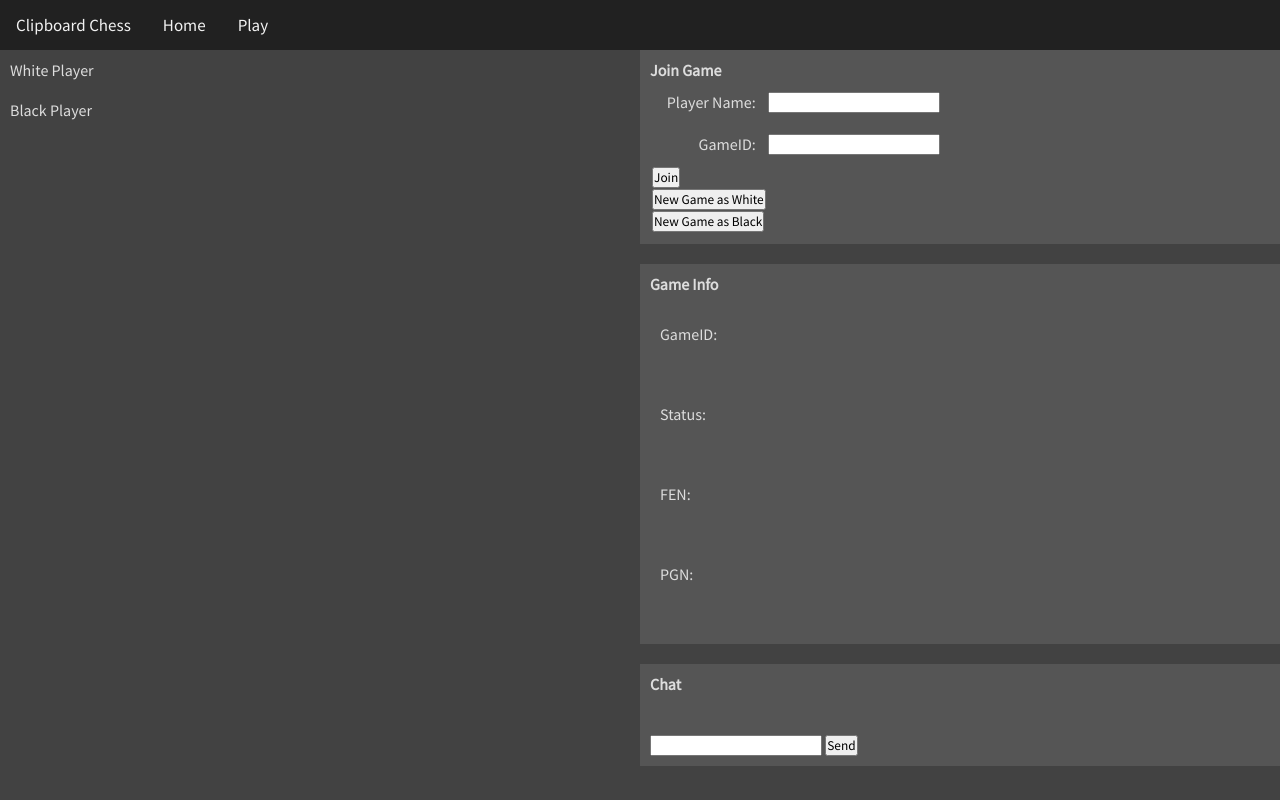
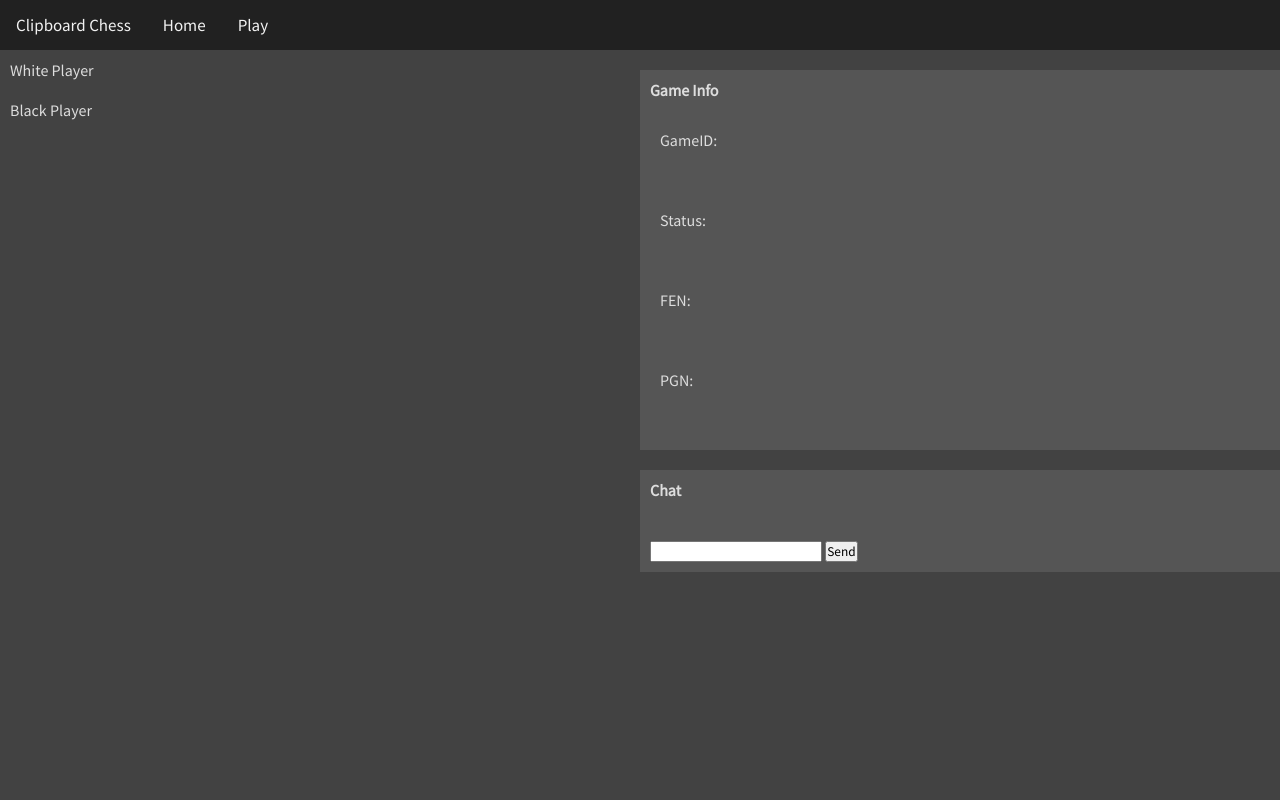
Before and after one commit to WilliamDann/clipboard-chess, a website: page public/index.html in a window 1280 px wide. Both pictures are taken after a click on the button "Join". Drawn offline with nearby package versions, Linux system fonts and the light colour scheme; no server answers.

Commit message:
fixed #5

```diff
--- a/public/index.html
+++ b/public/index.html
@@ -70,7 +70,7 @@
                </table>
             </div><br>
 
-            <div id="game_info" class="info">
+            <div id="game_info" class="info" style='visibility: hidden;'>
                 <b>Game Info</b><br><br>
                 <p>GameID: </p> <p id="gameIDDisplay"></p> <br>
                 <p>Status:</p> <p id="status"></p> <br>
@@ -78,7 +78,7 @@
                 <p>PGN:</p> <p id="pgn"></p> <br>
             </div><br>
 
-            <div id="chat" class="info">
+            <div id="chat" class="info" style='visibility: hidden;'>
                 <b>Chat</b>
                 <div id="messagesContainer">
 
--- a/public/page.js
+++ b/public/page.js
@@ -6,6 +6,18 @@ function getPlayerName() {
 
 function getGameID() {
     return document.querySelector("#gameID").value;
+}
+
+function destroyPanel(id) {
+    const panel = document.querySelector(id);
+
+    panel.parentElement.removeChild(panel);
+}
+
+function setPanelVisibility(id, to=true) {
+    const panel = document.querySelector(id)
+
+    panel.style.visibility = to;
 }
 
 function emitCreateGame(gameID, _playerName, white=true) {
@@ -18,6 +30,10 @@ function emitCreateGame(gameID, _playerName, white=true) {
     payload.white      = white;
 
     sock.emit('create game', JSON.stringify(payload));
+
+    destroyPanel('#join_info');
+    setPanelVisibility('#game_info', 'visible');
+    setPanelVisibility('#chat', 'visible');
 }
 
 function emitMove(gameID, playerName, move) {
@@ -38,7 +54,11 @@ function emitJoinGame(gameID, _playerName) {
         playerName: playerName
     }
 
-    sock.emit('join game', JSON.stringify(payload))
+    sock.emit('join game', JSON.stringify(payload));
+
+    destroyPanel('#join_info');
+    setPanelVisibility('#game_info', 'visible');
+    setPanelVisibility('#chat', 'visible');
 }
 
 sock.on('update', message => {
```
